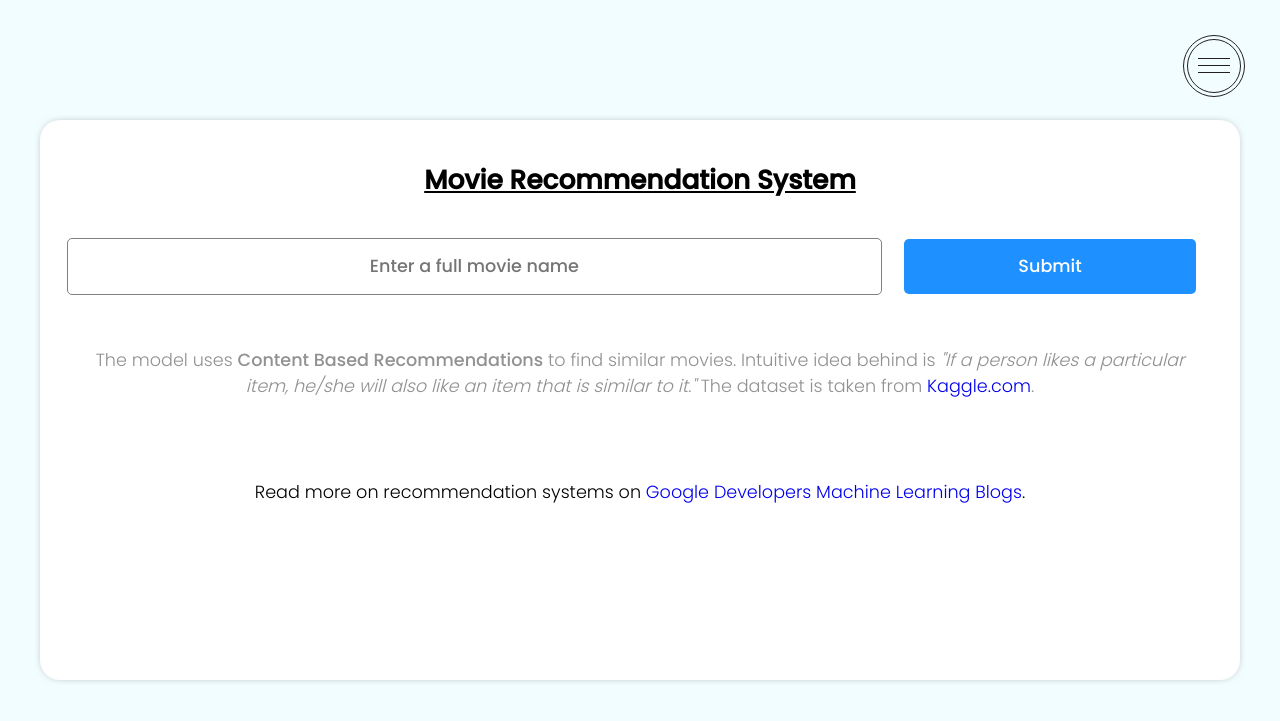
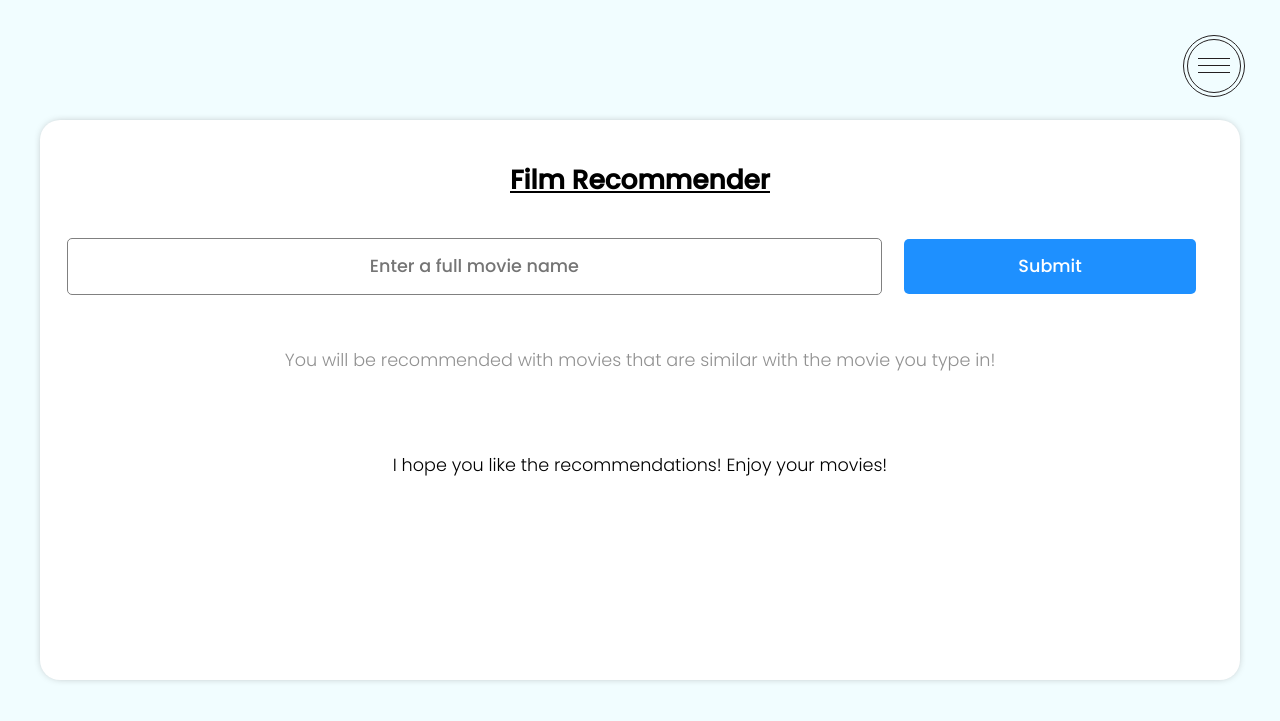
Before and after one commit to Jun-Zhang-Data/Recommender-APP, a Flask app: page / in a window 1280 px wide. Shown: the top 721 px of the page. Run offline with Flask 2, Linux system fonts and the light colour scheme; parts of the project's set-up code (start-up, migrations or seed data) failed here and were passed over; some libraries are stand-ins or nearby versions.

Commit message:
make it better

```diff
--- a/templates/index.html
+++ b/templates/index.html
@@ -486,7 +486,7 @@ figure {
           <a class="menu__link" href="https://www.linkedin.com/in/junzhangnlp/" target="_blank">LinkedIn</a>
         </li>
         <li class="menu__item">
-          <a class="menu__link" href="https://github.com/Jun-Zhang-nlp" target="_blank">Github</a>
+          <a class="menu__link" href="https://github.com/Jun-Zhang-nlp" target="_blank">GitHub</a>
         </li>
       </ul>
     </nav>
@@ -506,8 +506,8 @@ figure {
     <div class="menu__sidebar">
       <div class="menu__flip">
         <div class="menu__copy">
-          <span>Checkout my portfolio website:</span>
-          <span><a class="menu__external" href="https://inboxpraveen.github.io" target="_blank" rel="noopener noreferrer">inboxpraveen.github.io</a></span>
+          <span>Checkout my GitHub:</span>
+          <span><a class="menu__external" href="https://inboxpraveen.github.io" target="_blank" rel="noopener noreferrer">https://github.com/Jun-Zhang-nlp</a></span>
         </div>
       </div>
     </div>
@@ -519,14 +519,14 @@ figure {
 
 <!-- Demo -->
     <div class="movie">
-        <h2><u>Movie Recommendation System</u></h2>
+        <h2><u>Film Recommender</u></h2>
         <form action="{{ url_for('main') }}" method="POST">
             <input type="text" id="movie_name" name="movie_name" placeholder="Enter a full movie name" required />
             <input type="submit" id="submission_button" value="Submit"/>
         </form>
-        <p style="color: #919191; padding: 1em;">The model uses <b>Content Based Recommendations</b> to find similar movies. Intuitive idea behind is <i>"If a person likes a particular item, he/she will also like an item that is similar to it."</i> The dataset is taken from <a href="https://www.kaggle.com/" target="_blank">Kaggle.com</a>.</p>
+        <p style="color: #919191; padding: 1em;">You will be recommended with movies that are similar with the movie you type in!</p>
         <br>
-        <p>Read more on recommendation systems on <a href="https://developers.google.com/machine-learning/recommendation" target="_blank">Google Developers Machine Learning Blogs</a>.</p>
+        <p>I hope you like the recommendations! Enjoy your movies!</p>
   </div>
 <!-- partial -->
   <script src='https://cdn.jsdelivr.net/npm/jquery@2.2.4/dist/jquery.min.js'></script>
```
